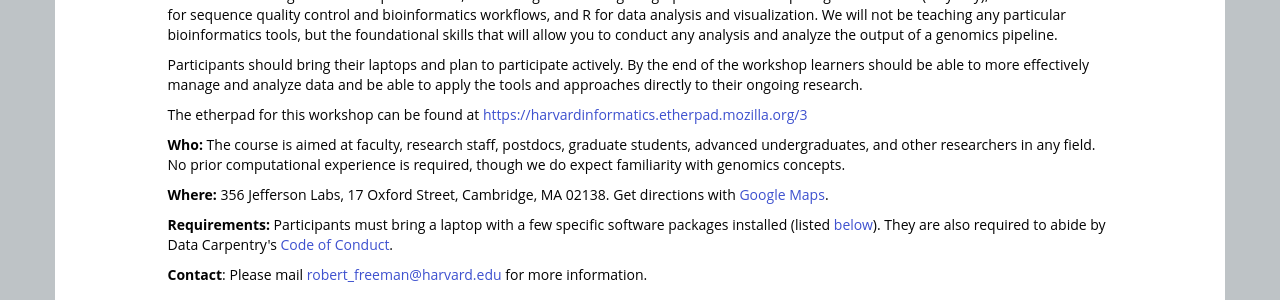
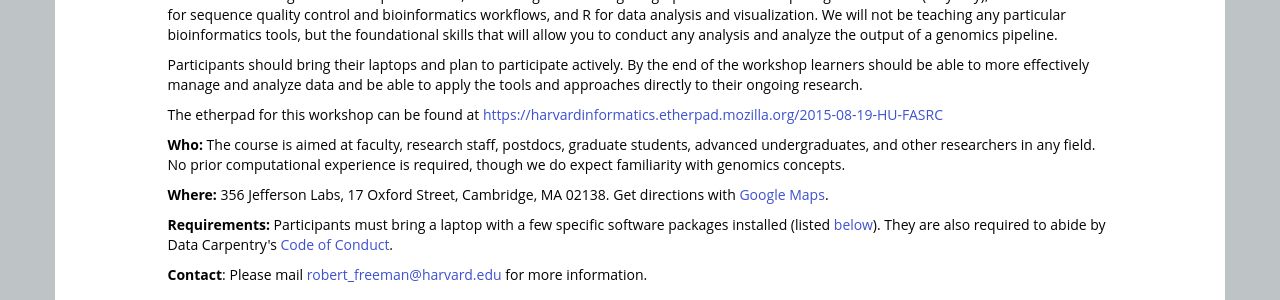
Before and after one commit to devbioinfoguy/2015-07-30-ASPB, a Jekyll site: the page built from index.html, in a window 1280 px wide and 900 px high, scrolled down 766 px. Shown: the part 155-455 px from the top of the window. Built offline with Jekyll 4.4.1, drawn with Linux system fonts in a browser that asks for light colours; nearby versions of some CDN libraries; library files that are not in the unit come from our copies; some of the changed lines change nothing that is shown.

Commit message:
fixed etherpad

```diff
--- a/index.html
+++ b/index.html
@@ -86,7 +86,7 @@ Participants should bring their laptops and plan to participate actively. By the
 
 <p>A static copy of the etherpad as of 5:30 on Friday after the workshop ended is <a href ="etherpad-snapshot-530-Friday.html">here</a></p>
 -->
-<p>The etherpad for this workshop can be found at <a href = "https://harvardinformatics.etherpad.mozilla.org/3">https://harvardinformatics.etherpad.mozilla.org/3</a></p>
+<p>The etherpad for this workshop can be found at <a href = "https://harvardinformatics.etherpad.mozilla.org/2015-08-19-HU-FASRC">https://harvardinformatics.etherpad.mozilla.org/2015-08-19-HU-FASRC</a></p>
 
 
 <!--
```
